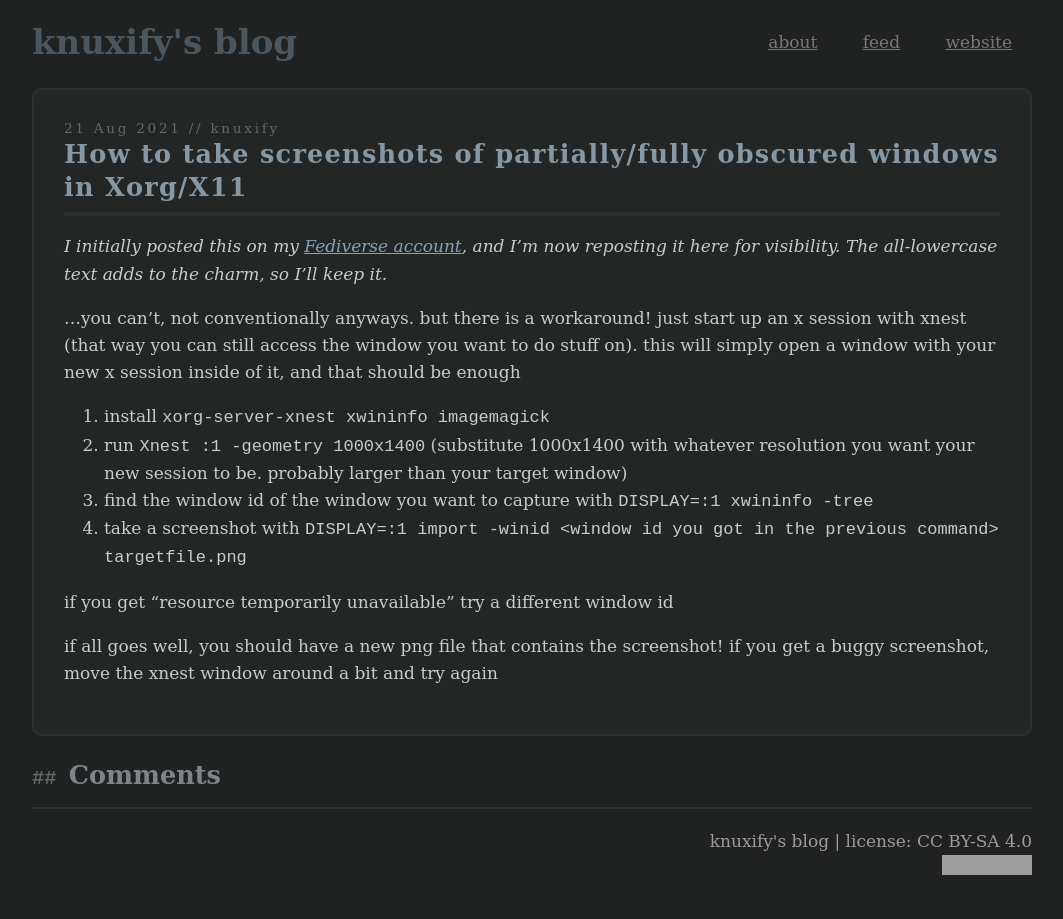
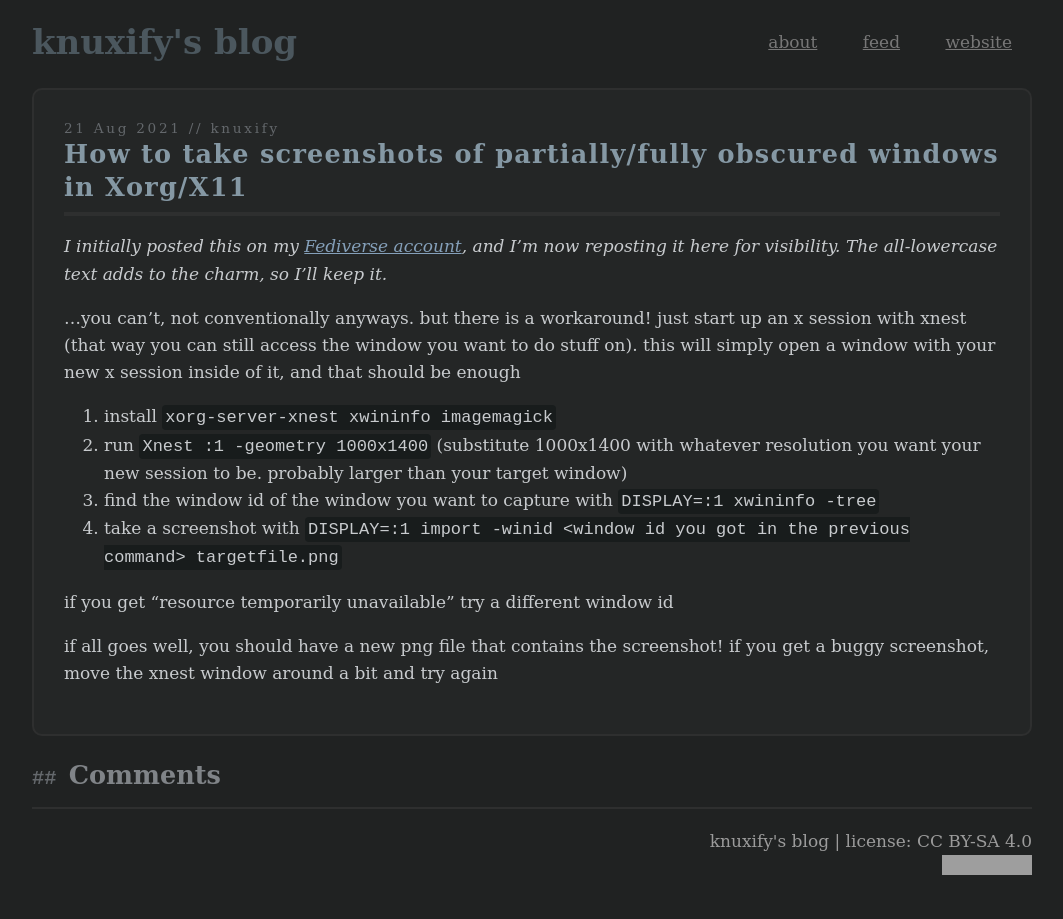
Before and after one commit to knuxify/blog, a Jekyll site: the page built from _posts/2021-08-21-screenshotting-obscured-x11-windows.md, in a window 1280 px wide. Shown: the whole page, without its empty margins (108-1171 px from the left). Built offline with Jekyll 4.4.1, drawn with Linux system fonts in a browser that asks for light colours; comment, search, counter and statistics services are not loaded; grey boxes are pictures that could not be loaded.

Commit message:
assets: small css tweaks

```diff
--- a/assets/style.css
+++ b/assets/style.css
@@ -116,6 +116,26 @@ h6::before { color: #64686c; font-family: monospace; font-size: 0.8em; content:
 	margin-top: 0.25em;
 }
 
+.post .content blockquote {
+	border-left: 4px solid #455564;
+	background-color: rgba(32, 34, 34, 0.5);
+	padding: 1px 1em;
+	margin-left: 1em;
+	margin-right: 0;
+}
+
+.post .content code {
+	background-color: #181c1c;
+	border-radius: 4px;
+	padding: 3px;
+}
+
+.highlight code {
+	background: transparent;
+	border-radius: 0 !important;
+	padding: 0 !important;
+}
+
 /* Comments */
 .comments { width: 100%; }
 
```
